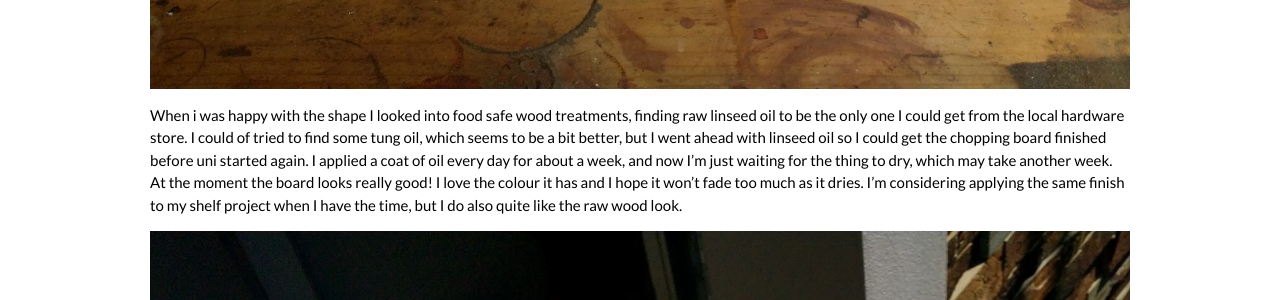
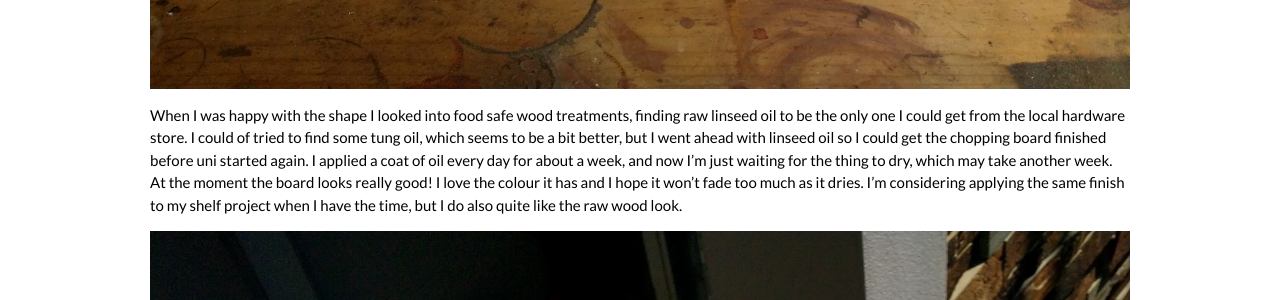
Before and after one commit to dmgilbert/dmgilbert.github.io, a Jekyll site: the page built from _posts/Project/2020-09-12-mini-projects.markdown, in a window 1280 px wide and 900 px high, scrolled down 2068 px. Shown: the part 154-454 px from the top of the window. Built offline with Jekyll 4.4.1, drawn with Linux system fonts in a browser that asks for light colours.

Commit message:
Update 2020-09-12-mini-projects.markdown

```diff
--- a/_posts/Project/2020-09-12-mini-projects.markdown
+++ b/_posts/Project/2020-09-12-mini-projects.markdown
@@ -28,5 +28,5 @@ __Chopping Board:__
 <br/>
 Taking an off-cut from my shelf project, I cut off the corners and sanded them out into nice curves, forming a chopping board. I haven't done much woodwork before but i found the whole process rather therapeutic, just chucking on some music and sanding the board was very relaxing.
 <div style="text-align: center"><img src="/assets/rawboard.jpg" alt="The untreated Merbau board" width="100%" /></div>
-When i was happy with the shape I looked into food safe wood treatments, finding raw linseed oil to be the only one I could get from the local hardware store. I could of tried to find some tung oil, which seems to be a bit better, but I went ahead with linseed oil so I could get the chopping board finished before uni started again. I applied a coat of oil every day for about a week, and now I'm just waiting for the thing to dry, which may take another week. At the moment the board looks really good! I love the colour it has and I hope it won't fade too much as it dries. I'm considering applying the same finish to my shelf project when I have the time, but I do also quite like the raw wood look.
+When I was happy with the shape I looked into food safe wood treatments, finding raw linseed oil to be the only one I could get from the local hardware store. I could of tried to find some tung oil, which seems to be a bit better, but I went ahead with linseed oil so I could get the chopping board finished before uni started again. I applied a coat of oil every day for about a week, and now I'm just waiting for the thing to dry, which may take another week. At the moment the board looks really good! I love the colour it has and I hope it won't fade too much as it dries. I'm considering applying the same finish to my shelf project when I have the time, but I do also quite like the raw wood look.
 <div style="text-align: center"><img src="/assets/board.jpg" alt="The chopping board after treating with raw linseed oil" width="100%" /></div>
```
